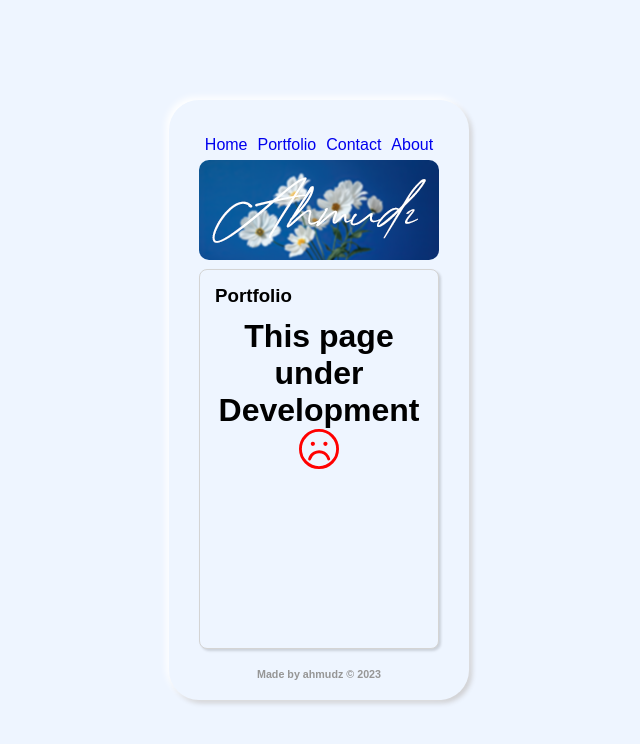
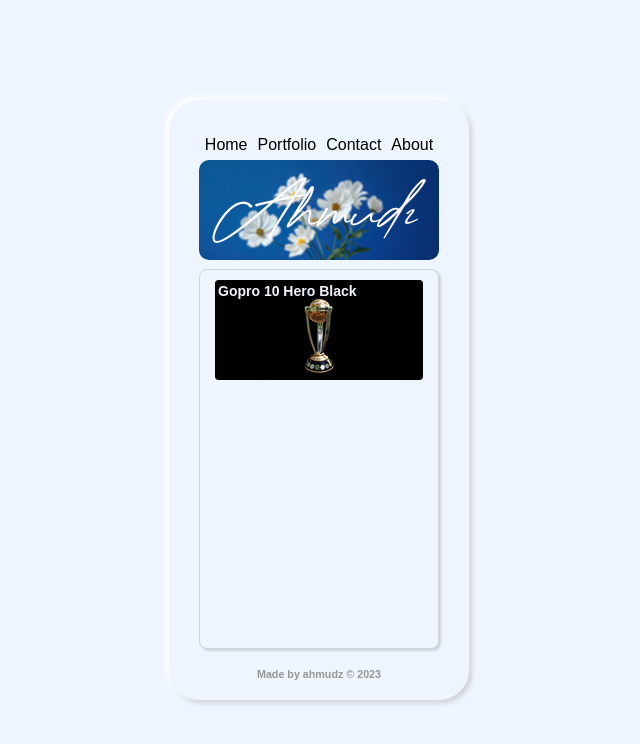
Before and after one commit to ahmud-z/ahmudz-mini-website, a plain HTML site: page portfolio.html in a window 1280 px wide. Shown: the whole page, without its empty margins (321-961 px from the left). Drawn offline with Linux system fonts and the light colour scheme.

Commit message:
implemented portfolio page

```diff
--- a/portfolio.html
+++ b/portfolio.html
@@ -24,22 +24,15 @@
             <img src="images/coverA.png" alt="">
         </div>
 
-        <div class="profile-card">
+        <div class="port-card">
 
-            <div class="about-header">
-                <h3>Portfolio</h3>
+            <div class="render-card">
+                <div class="work-card">
+                    <p class="thumbnail-title">Gopro 10 Hero Black</p>
+                    <img src="images/renA.png" alt="">
+                    <a class="view-btn" href="">view</a>
+                </div>
             </div>
-
-
-            <h1>This page under Development</h1>
-
-            <svg xmlns="http://www.w3.org/2000/svg" color="red" width="40" height="40" viewBox="0 0 14 14">
-                <g fill="none" stroke="currentColor" stroke-linecap="round" stroke-linejoin="round">
-                    <path d="M7 13.5a6.5 6.5 0 1 0 0-13a6.5 6.5 0 0 0 0 13Z" />
-                    <path
-                        d="M3.7 10.5C4.2 8.7 6.1 7.6 8 8.1c1.1.3 2 1.2 2.4 2.4M4.85 5.45a.25.25 0 0 1 0-.5m0 .5a.25.25 0 0 0 0-.5m4.4.5a.25.25 0 0 1 0-.5m0 .5a.25.25 0 0 0 0-.5" />
-                </g>
-            </svg>
 
         </div>
 
--- a/style.css
+++ b/style.css
@@ -268,9 +268,78 @@ svg:hover {
     box-shadow: inset -2px -2px 3px #ffffff, inset 2px 2px 3px #ceced1;
 }
 
-.a-test{
+.a-test {
     display: flex;
     align-items: center;
     justify-content: center;
     text-align: center;
 }
+
+
+.port-card {
+    height: 380px;
+    width: 100%;
+    background: #EEF5FF;
+    align-items: center;
+    flex-direction: column;
+    text-align: center;
+    padding: 0px 15px;
+    margin-bottom: 5px;
+    border-radius: 8px;
+    overflow: hidden;
+    border: 1px solid rgb(212, 212, 212);
+    box-shadow: rgba(0, 0, 0, 0.15) 1.95px 1.95px 2.6px;
+    margin-top: 5px;
+    overflow: hidden;
+    overflow-y: scroll;
+
+}
+
+.render-card {
+    height: 100px;
+    width: 100%;
+    margin-top: 10px;
+    display: flex;
+    justify-content: center;
+    align-items: center;
+    position: relative;
+    background: #949494;
+    overflow: hidden;
+    border-radius: 4px;
+}
+
+.render-card p {
+    position: absolute;
+    top: 0;
+    left: 0;
+    color: #EEF5FF;
+    font-size: 14px;
+    font-weight: 600;
+    padding: 3px;
+}
+
+
+.view-btn {
+    height: 20px;
+    width: 45px;
+    position: absolute;
+    background: #EEF5FF;
+    display: none;
+}
+
+.work-card {
+    display: flex;
+    justify-content: center;
+    align-items: center;
+}
+
+a {
+    text-decoration: none;
+    color: black;
+    font-size: 15;
+}
+
+.render-card:hover .view-btn {
+    display: block;
+
+}
```
Also changed, not shown: images/renA.png (added).
